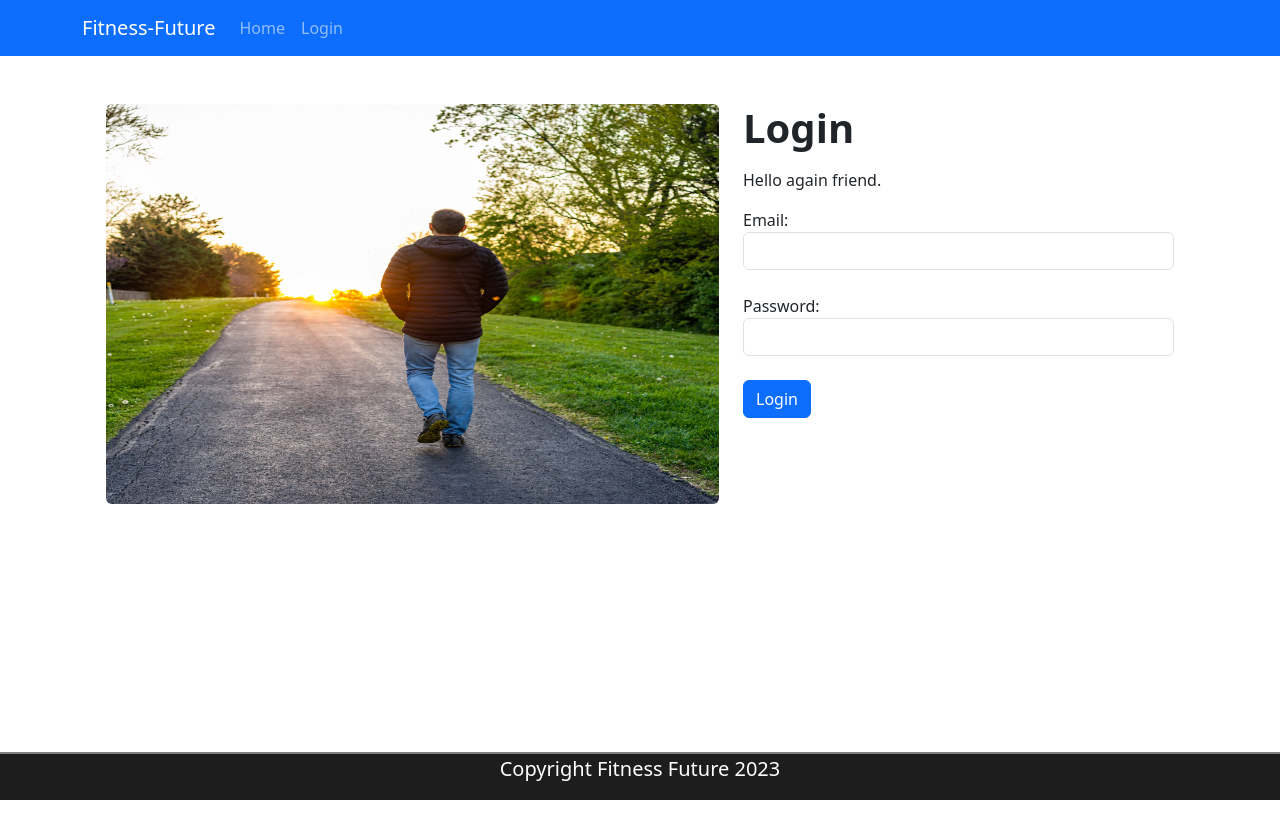
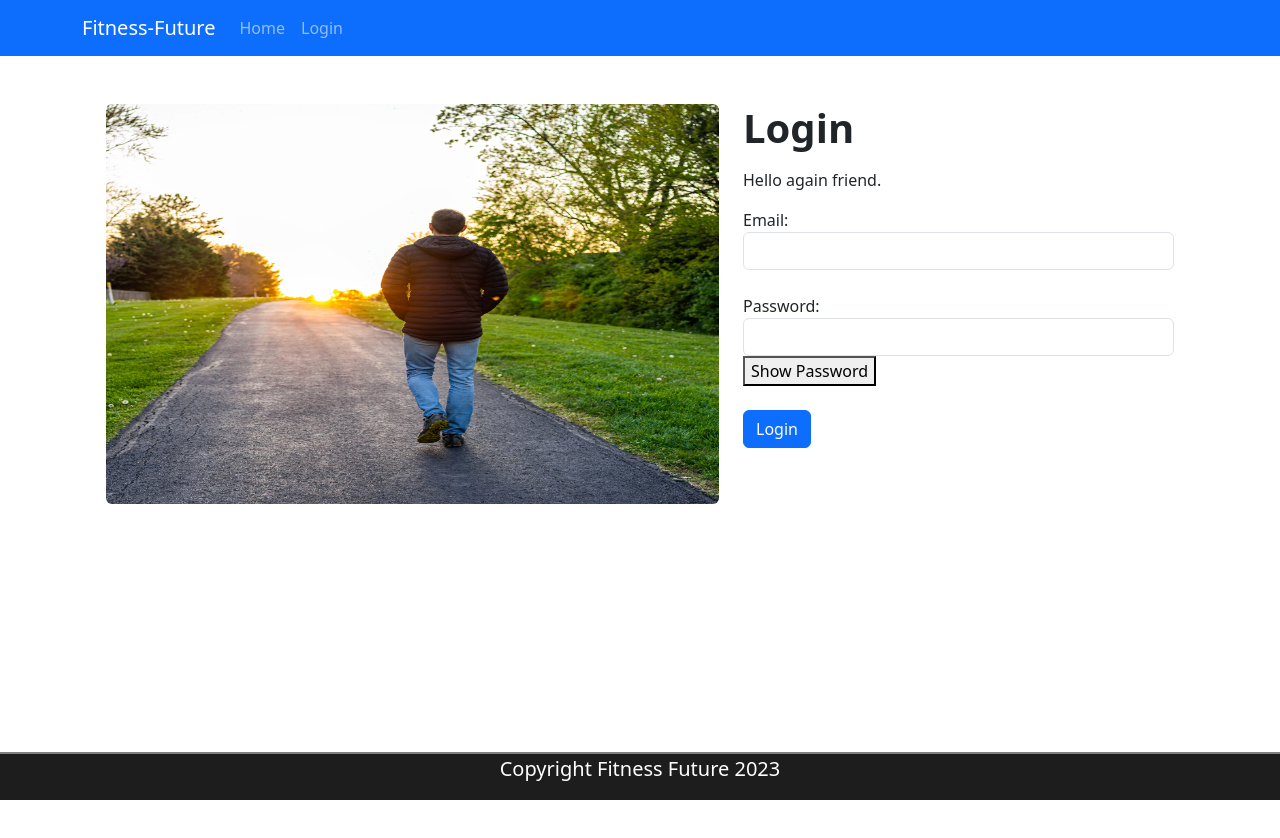
Before and after one commit to drobinson51/Fitness-Future-Dissertation-Project, a React (Create React App) app in the folder fitness-web-app/: page /login in a window 1280 px wide. Shown: the top 838 px of the page. Built offline with nearby package versions, Linux system fonts and the light colour scheme.

Commit message:
Added button to see password, on login screen for usability

```diff
--- a/fitness-web-app/src/LoginForm.js
+++ b/fitness-web-app/src/LoginForm.js
@@ -20,9 +20,16 @@ const LoginForm = () => {
   const [password, setPassword] = useState('');
   const { login } = useAuth();
   const [loginError, setLoginError] = useState('');
+  const [passwordVisible, setPasswordVisible] = useState(false);
   const redirect = useNavigate();
   const location = useLocation();
   const regMessage = location.state && location.state.regMessage;
+
+
+
+  const togglePasswordVisibility = () => {
+    setPasswordVisible(!passwordVisible)
+  };
 
 
 
@@ -92,12 +99,14 @@ const LoginForm = () => {
                 <div className="mb-4">
                   <label htmlFor="password">Password:</label>
                   <input
-                    type="password"
+                    type={passwordVisible ? "text" : "password"}
                     id="password"
                     className="form-control"
                     value={password}
                     onChange={(e) => setPassword(e.target.value)}
-                  />
+                    />
+                    <button type = "button" onClick = {togglePasswordVisibility}>Show Password</button>
+
                 </div>
                 <Button type="submit" className="btn btn-primary">Login</Button>
                  {loginError && <div className="error text-danger">{loginError}</div>}
--- a/fitness-web-app/src/NewUserWorkout.js
+++ b/fitness-web-app/src/NewUserWorkout.js
@@ -158,7 +158,7 @@ const NewUserWorkout = () => {
                 <div className="mb-4">
                   <label htmlFor="customliftweight">How much weight will this lift be?:</label>
                   <input
-                    type="String"
+                    type="number"
                     id="customliftweight"
                     className="form-control"
                     value={customliftweight}
@@ -168,7 +168,7 @@ const NewUserWorkout = () => {
                 <div className="mb-4">
                   <label htmlFor="customliftreps">How many reps a set?</label>
                   <input
-                    type="String"
+                    type="number"
                     id="customliftreps"
                     className="form-control"
                     value={customliftreps}
--- a/fitness-web-app/src/RegisteredNavbar.js
+++ b/fitness-web-app/src/RegisteredNavbar.js
@@ -22,12 +22,12 @@ const RegisteredNavbar = () => (
        <Nav className="me-auto">
          <Nav.Link href="/logout">Logout</Nav.Link>
          <NavDropdown title="Workout Management" id="basic-nav-dropdown">
+         <NavDropdown.Item href="/addworkouts">
+             Exercise Tracker
+             </NavDropdown.Item>
            <NavDropdown.Item href="/createroutine">
             Create Routine
             </NavDropdown.Item>
-           <NavDropdown.Item href="/addworkouts">
-             Exercise Tracker
-           </NavDropdown.Item>
            <NavDropdown.Item href="/editworkouts">
              Edit Tracked Exercises
            </NavDropdown.Item>
```
